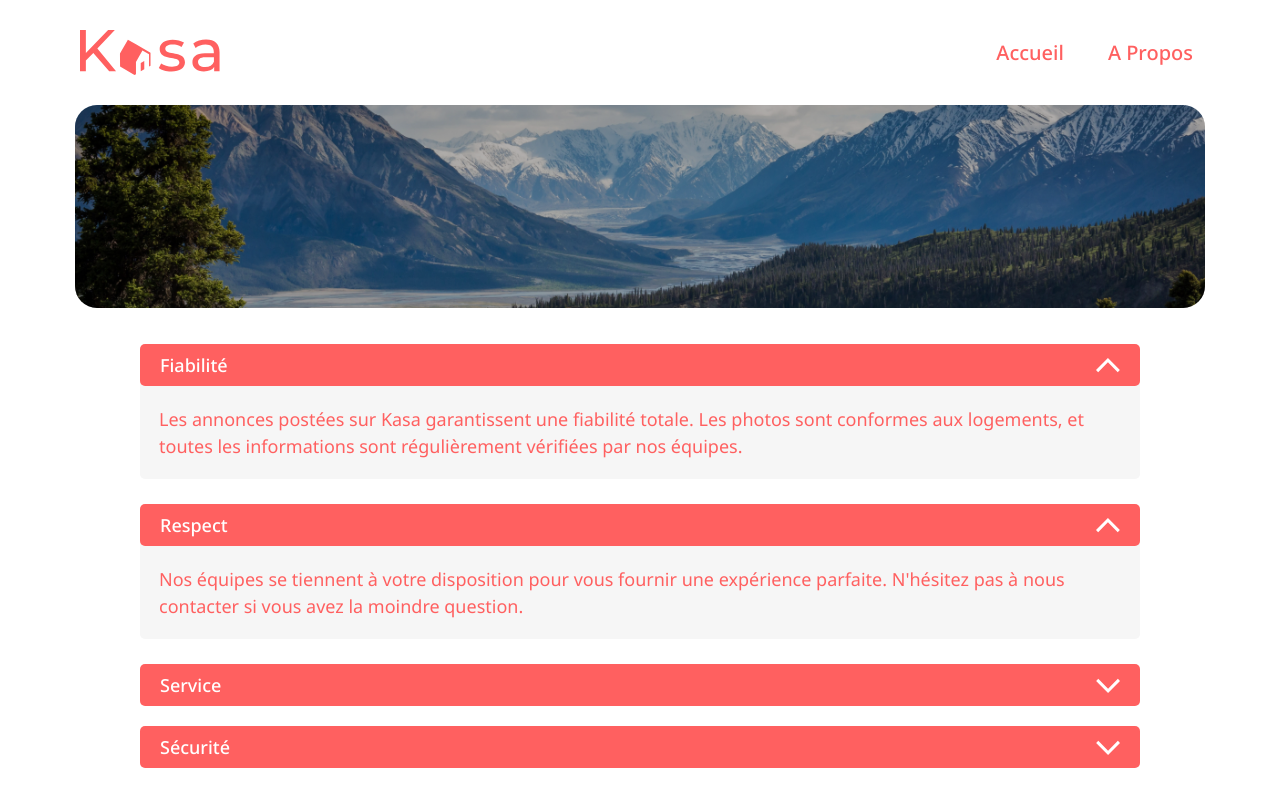
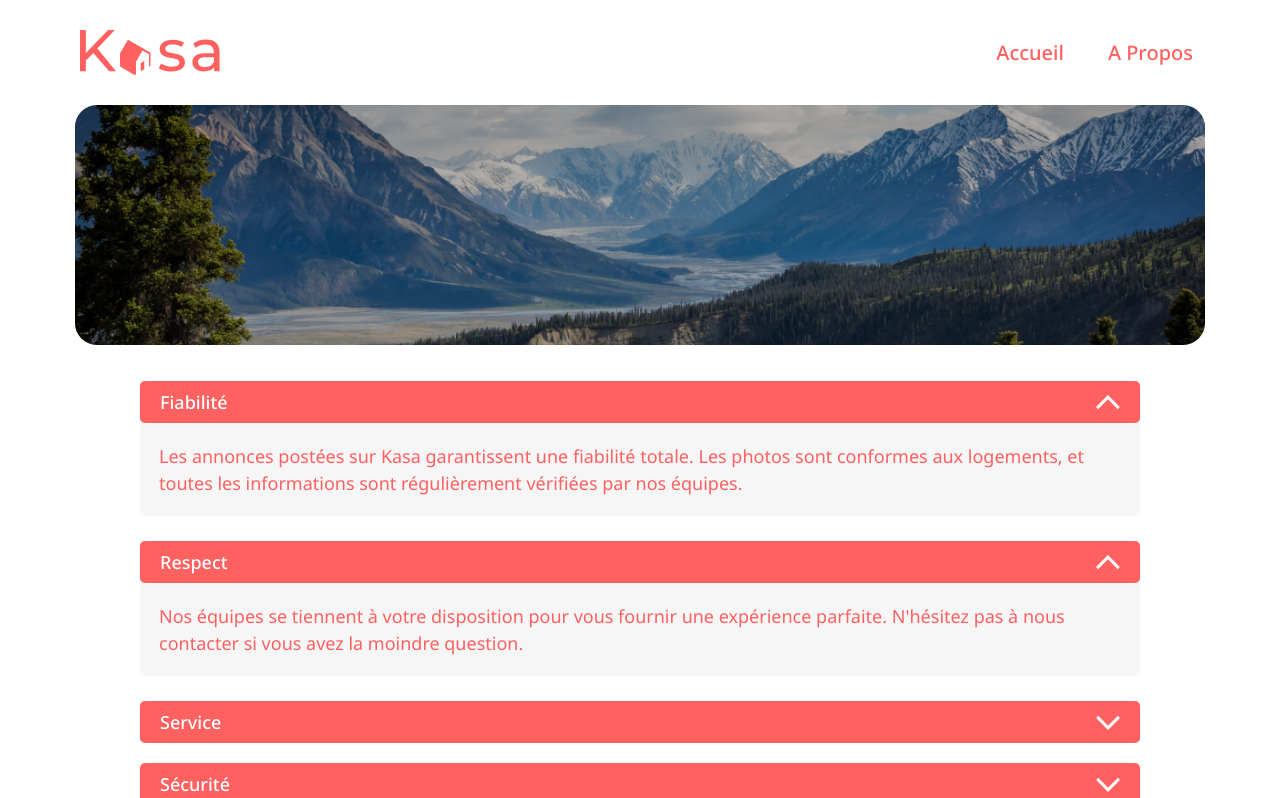
Before and after one commit to SamuelPrigent/Kasa, a React (Vite) app: page /about in a window 1280 px wide. Shown: the top 798 px of the page. Built offline with nearby package versions, Linux system fonts and the light colour scheme.

Commit message:
optimisation du ratio et de la hauteur des banner avec un min-height pour la version tablette

```diff
--- a/src/style/about.css
+++ b/src/style/about.css
@@ -16,6 +16,7 @@
 }
 
 .bannerImgInfo {
+  min-height: 240px;
   aspect-ratio: 1240 / 223;
   object-fit: cover;
   border-radius: 22px;
@@ -24,6 +25,7 @@
 }
 
 .bannerTextInfo {
+  min-height: 240px;
   display: flex;
   aspect-ratio: 1240 / 223;
   justify-content: center;
--- a/src/style/banner.css
+++ b/src/style/banner.css
@@ -21,9 +21,11 @@
   border-radius: 22px;
   margin-bottom: 20px;
   z-index: 1;
+  min-height: 240px;
 }
 
 .bannerTextMain {
+  min-height: 240px;
   display: flex;
   aspect-ratio: 1240 / 223;
   justify-content: center;
```
